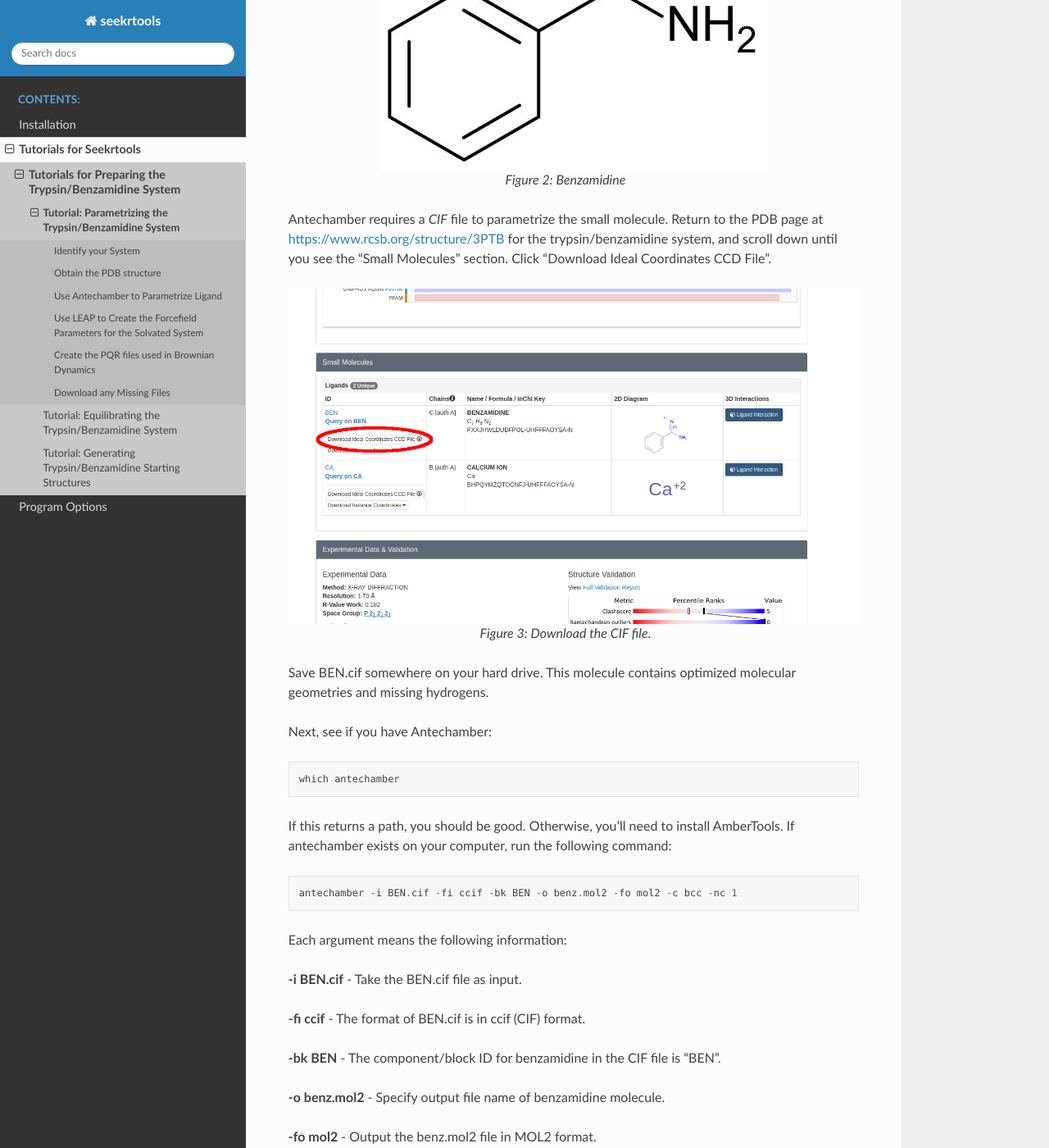
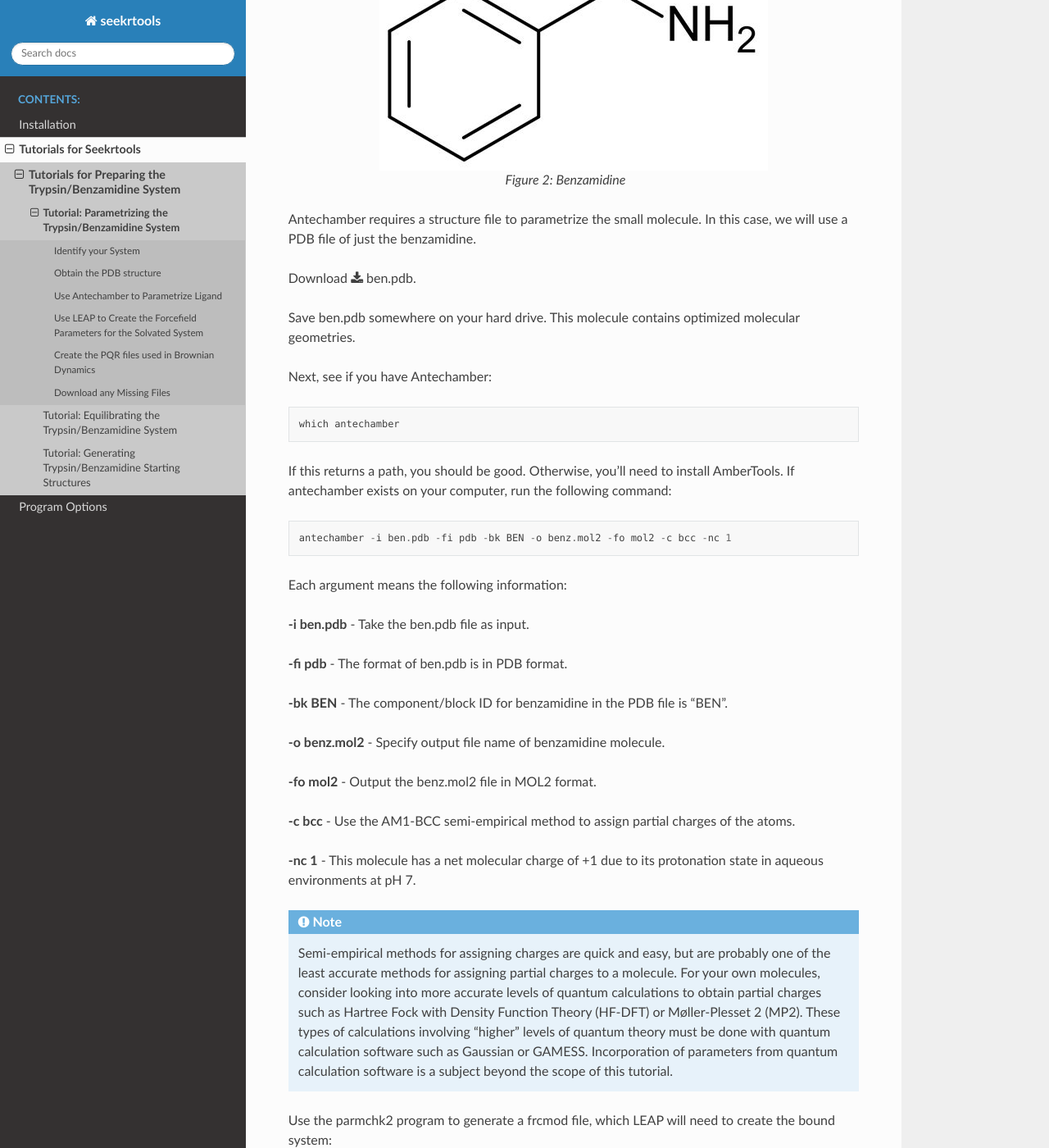
Before and after one commit to seekrcentral/seekrtools, a Sphinx documentation site: the page built from docs/tutorial_tryp_ben_parametrize.rst, in a window 1280 px wide and 1400 px high, scrolled down 2637 px. Shown: the whole window at 82% size. Built offline with Sphinx 7.4.7 and the Read the Docs theme 2.0.0, drawn with Linux system fonts in a browser that asks for light colours.

Commit message:
made corrections to benzamidine parametrization tutorial

```diff
--- a/docs/tutorial_tryp_ben_parametrize.rst
+++ b/docs/tutorial_tryp_ben_parametrize.rst
@@ -98,18 +98,13 @@ benzamidine.
 
    Figure 2: Benzamidine
 
-Antechamber requires a *CIF* file to parametrize the small molecule. Return to
-the PDB page at https://www.rcsb.org/structure/3PTB for the trypsin/benzamidine
-system, and scroll down until you see the "Small Molecules" section. Click
-"Download Ideal Coordinates CCD File".
+Antechamber requires a structure file to parametrize the small molecule. In
+this case, we will use a PDB file of just the benzamidine.
 
-.. figure:: media/tutorial_tryp_ben_cif.png
-   :align:  center
+Download :download:`ben.pdb <media/ben.pdb>`.
 
-   Figure 3: Download the CIF file.
-
-Save BEN.cif somewhere on your hard drive. This molecule contains optimized
-molecular geometries and missing hydrogens.
+Save ben.pdb somewhere on your hard drive. This molecule contains optimized
+molecular geometries.
 
 Next, see if you have Antechamber::
 
@@ -118,15 +113,15 @@ Next, see if you have Antechamber::
 If this returns a path, you should be good. Otherwise, you'll need to install
 AmberTools. If antechamber exists on your computer, run the following command::
 
-  antechamber -i BEN.cif -fi ccif -bk BEN -o benz.mol2 -fo mol2 -c bcc -nc 1
+  antechamber -i ben.pdb -fi pdb -bk BEN -o benz.mol2 -fo mol2 -c bcc -nc 1
 
 Each argument means the following information:
 
-**-i BEN.cif** - Take the BEN.cif file as input.
+**-i ben.pdb** - Take the ben.pdb file as input.
 
-**-fi ccif** - The format of BEN.cif is in ccif (CIF) format.
+**-fi pdb** - The format of ben.pdb is in PDB format.
 
-**-bk BEN** - The component/block ID for benzamidine in the CIF file is "BEN".
+**-bk BEN** - The component/block ID for benzamidine in the PDB file is "BEN".
 
 **-o benz.mol2** - Specify output file name of benzamidine molecule.
 
--- a/docs/tutorial_tryp_ben_prepare.rst
+++ b/docs/tutorial_tryp_ben_prepare.rst
@@ -11,7 +11,7 @@ This tutorial requires OpenMM and AmberTools to be installed and ready to run.
 .. figure:: media/tutorial_tryp_ben_crystal_structure.png
    :align:  center
 
-   The crystal structure of benzamidine bound to the trypsin protein.
+   A structure of benzamidine bound to the trypsin protein.
 
 
 .. toctree::
```
Also changed, not shown: 1 other file.
